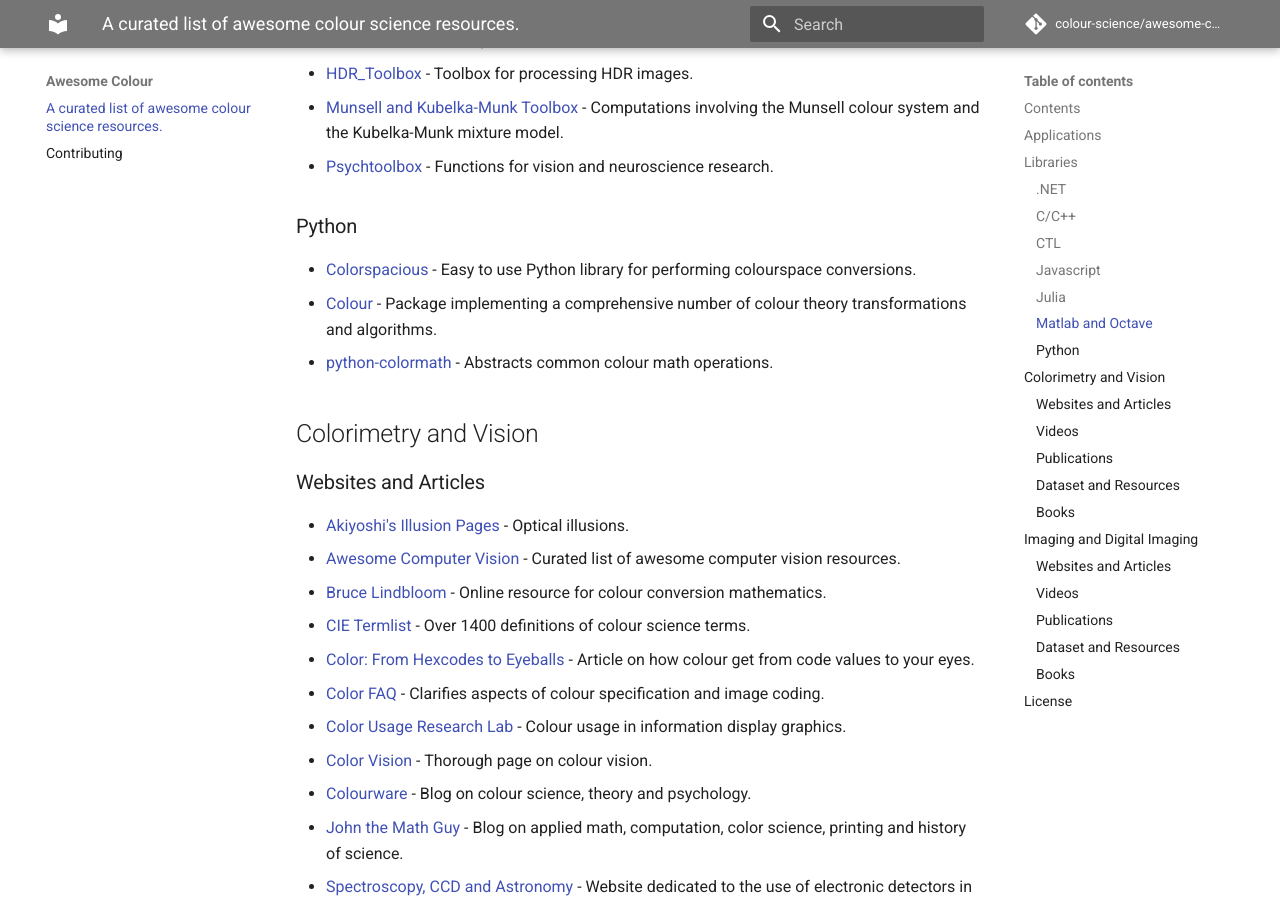
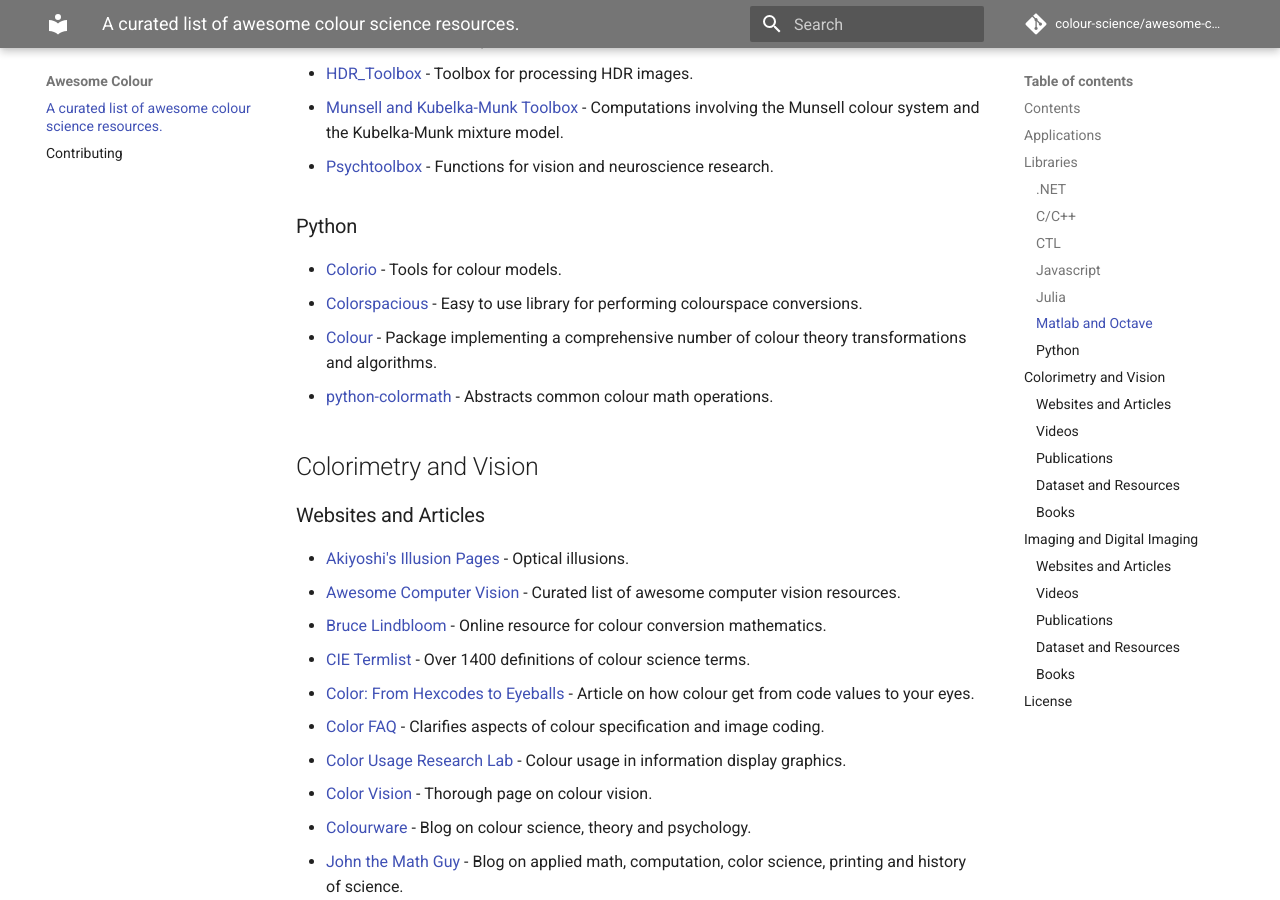
Before and after one commit to colour-science/awesome-colour, an MkDocs documentation site: the page built from docs/index.md, in a window 1280 px wide and 900 px high, scrolled down 2117 px. Built offline with MkDocs 1.6.1 and Material for MkDocs 9.7.7, drawn with Linux system fonts in a browser that asks for light colours; comment, search, counter and statistics services are not loaded; old or Windows-style settings are respelled for this version of MkDocs.

Commit message:
Tone down package comparisons.

```diff
--- a/docs/index.md
+++ b/docs/index.md
@@ -79,7 +79,8 @@
 
 ### Python
 
-- [Colorspacious](http://colorspacious.readthedocs.io/) - Easy to use Python library for performing colourspace conversions.
+- [Colorio](https://github.com/nschloe/colorio) - Tools for colour models.
+- [Colorspacious](http://colorspacious.readthedocs.io/) - Easy to use library for performing colourspace conversions.
 - [Colour](https://www.colour-science.org/) - Package implementing a comprehensive number of colour theory transformations and algorithms.
 - [python-colormath](http://python-colormath.readthedocs.io/) - Abstracts common colour math operations.
 
```
Also changed, not shown: readme.md (+2 -2 lines).
